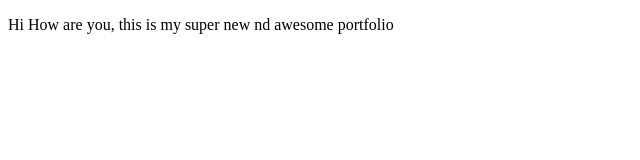
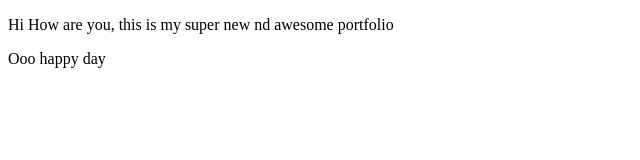
Before and after one commit to dianarbeard/Final-Project, a plain HTML site: page index.html in a window 1280 px wide. Shown: the full height of the page, 0-640 px from the left. Drawn offline with Linux system fonts and the light colour scheme.

Commit message:
third commit

```diff
--- a/index.html
+++ b/index.html
@@ -8,6 +8,7 @@
 </head>
 <body>
     <p>Hi How are you, this is my super new nd awesome portfolio</p>
+    <p>Ooo happy day</p>
 
 </body>
 </html>
```
